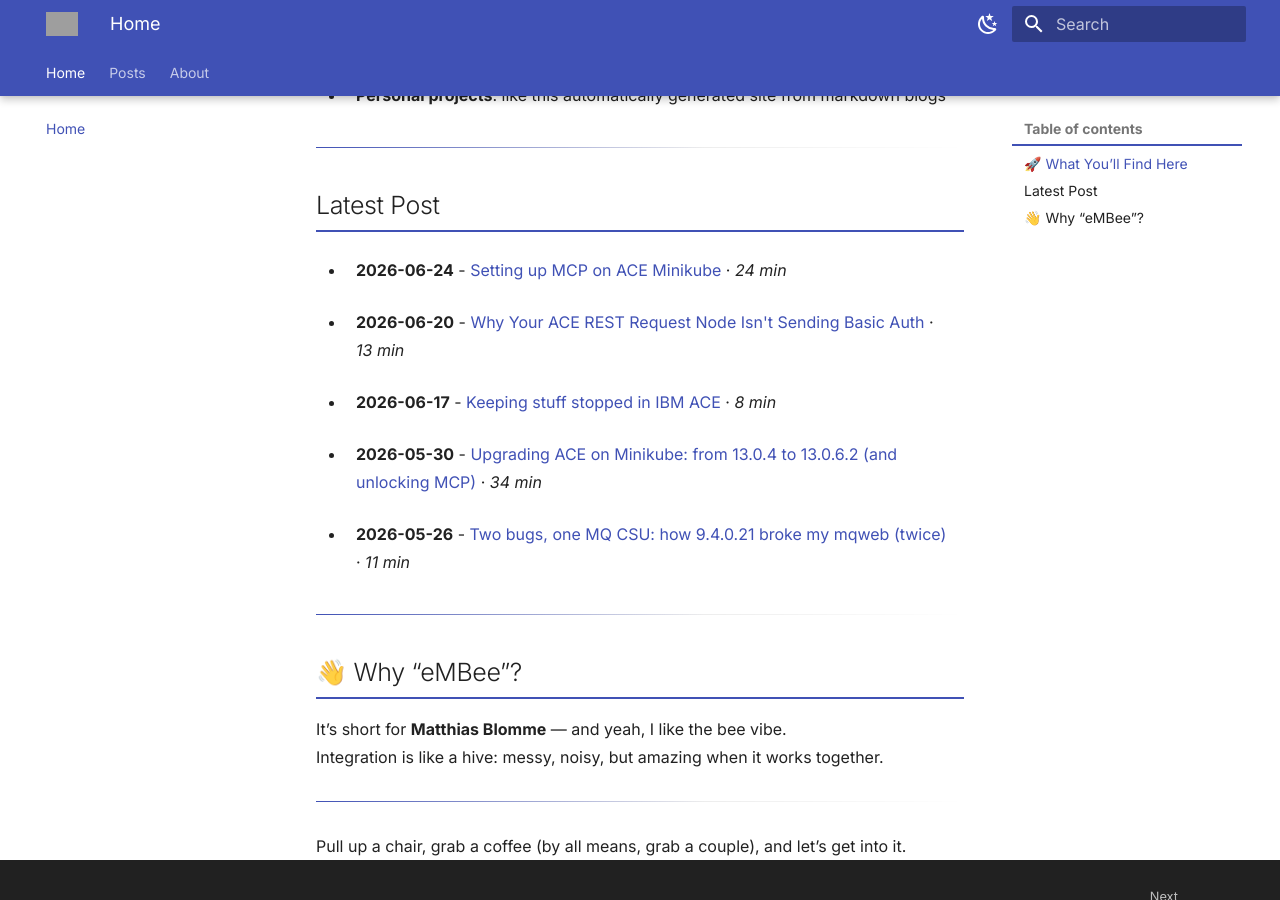
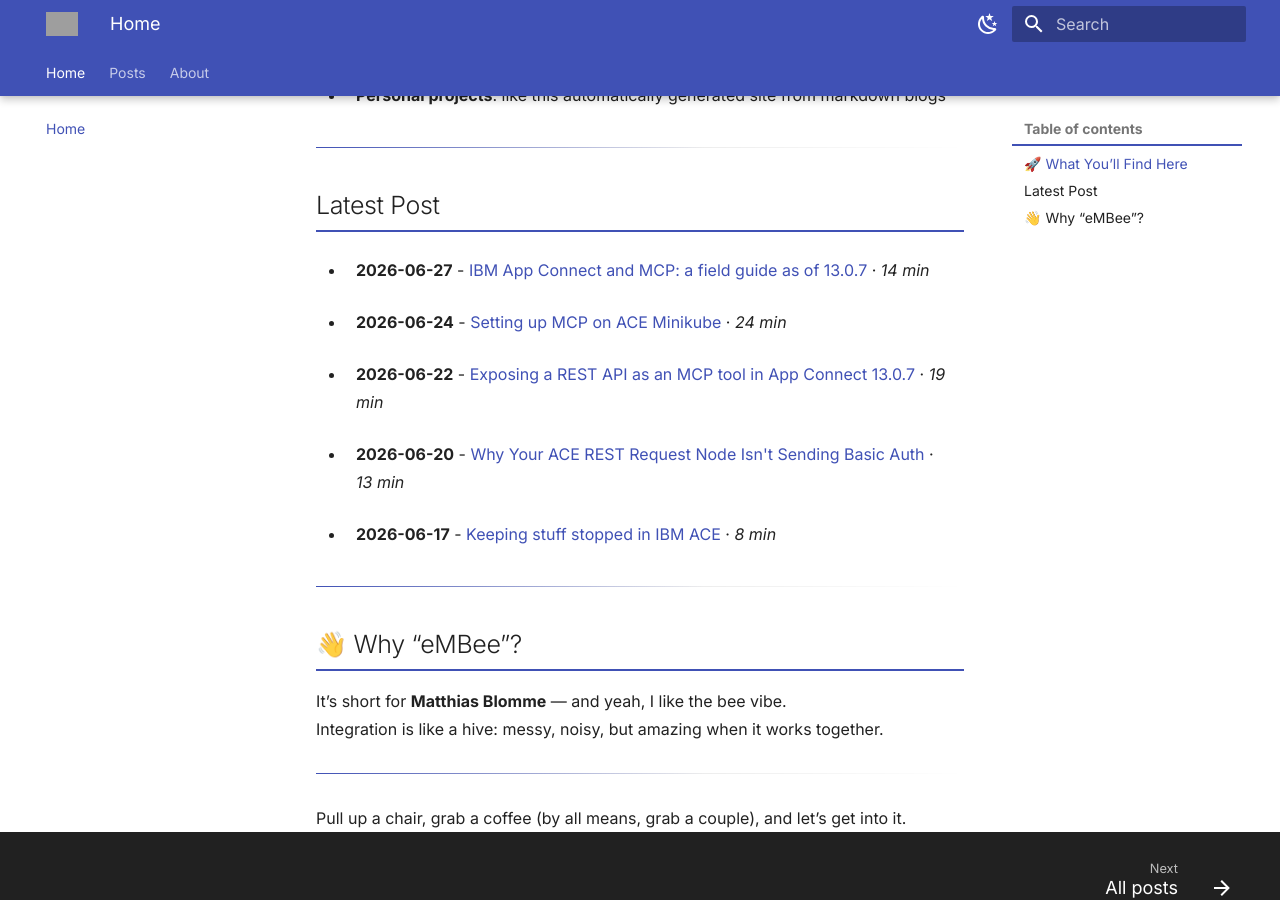
Before and after one commit to matthiasblomme/blogs, an MkDocs documentation site: the page built from docs/index.md, in a window 1280 px wide and 900 px high, scrolled down 742 px. Built offline with MkDocs 1.6.1 and Material for MkDocs 9.7.7, drawn with Linux system fonts in a browser that asks for light colours; grey boxes are pictures that could not be loaded.

```diff
--- a/docs/index.md
+++ b/docs/index.md
@@ -25,11 +25,11 @@
 ## Latest Post
 
 <!--MD_LATEST_POSTS:START-->
+- **2026-06-27** - [IBM App Connect and MCP: a field guide as of 13.0.7](posts/Ace-MCP/ace-mcp-13.0.7-field-guide.md) · *14 min*
 - **2026-06-24** - [Setting up MCP on ACE Minikube](posts/ace-mcp-minikube/setting_up_mcp_on_ace_minikube.md) · *24 min*
+- **2026-06-22** - [Exposing a REST API as an MCP tool in App Connect 13.0.7](posts/Ace-MCP/ace-mcp-runtime-callable-flow.md) · *19 min*
 - **2026-06-20** - [Why Your ACE REST Request Node Isn't Sending Basic Auth](posts/rest-request-basic-auth/rest-request-basic-auth.md) · *13 min*
 - **2026-06-17** - [Keeping stuff stopped in IBM ACE](posts/keeping-stuff-stopped/keeping-stuff-stopped.md) · *8 min*
-- **2026-05-30** - [Upgrading ACE on Minikube: from 13.0.4 to 13.0.6.2 (and unlocking MCP)](posts/Ace-Operator-Minikube/upgrading_ace_minikube.md) · *34 min*
-- **2026-05-26** - [Two bugs, one MQ CSU: how 9.4.0.21 broke my mqweb (twice)](posts/mqweb-upgrade/mqweb-upgrade.md) · *11 min*
 <!--MD_LATEST_POSTS:END-->
 
 ---
```
Also changed, not shown: docs/posts/archive.md (+2 -0 lines), docs/posts/index.md (+2 -0 lines).
